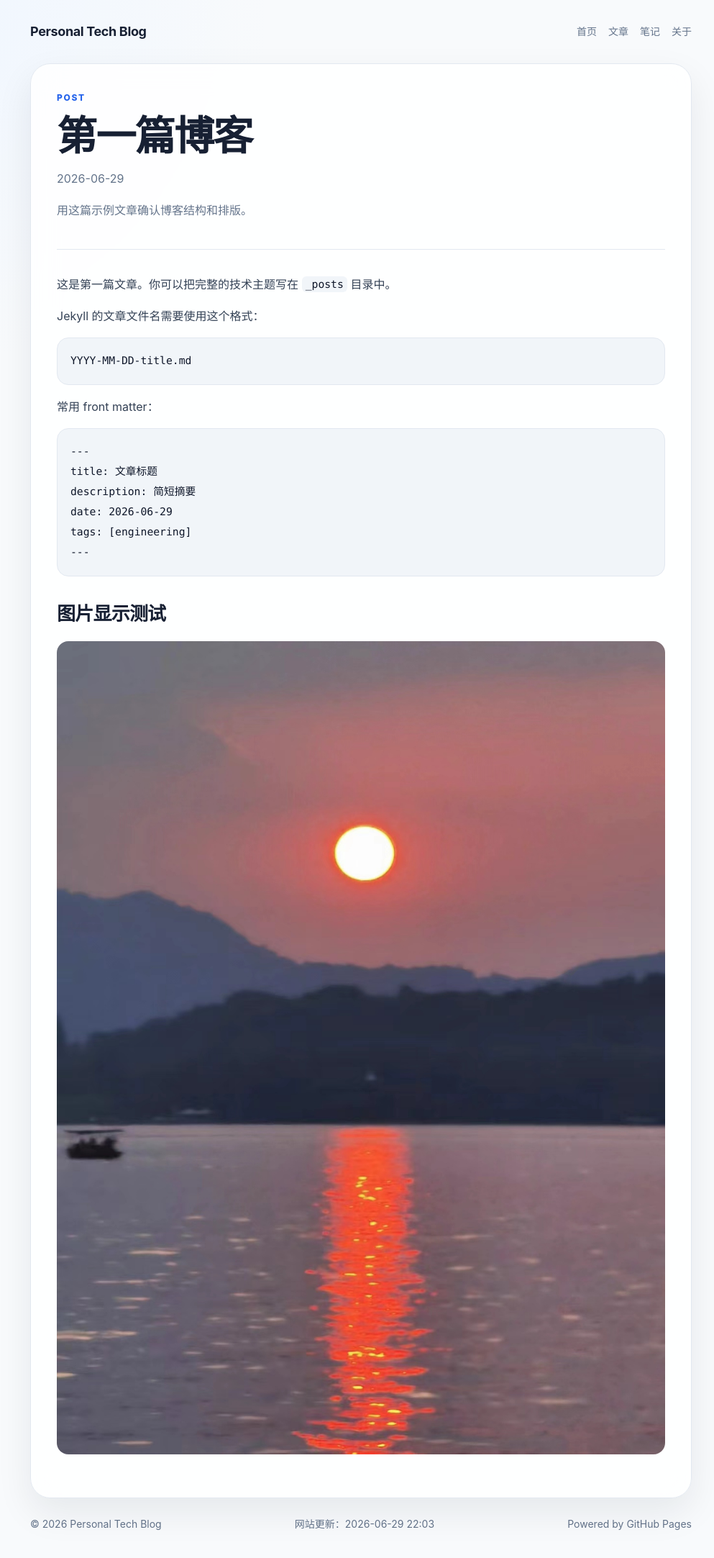
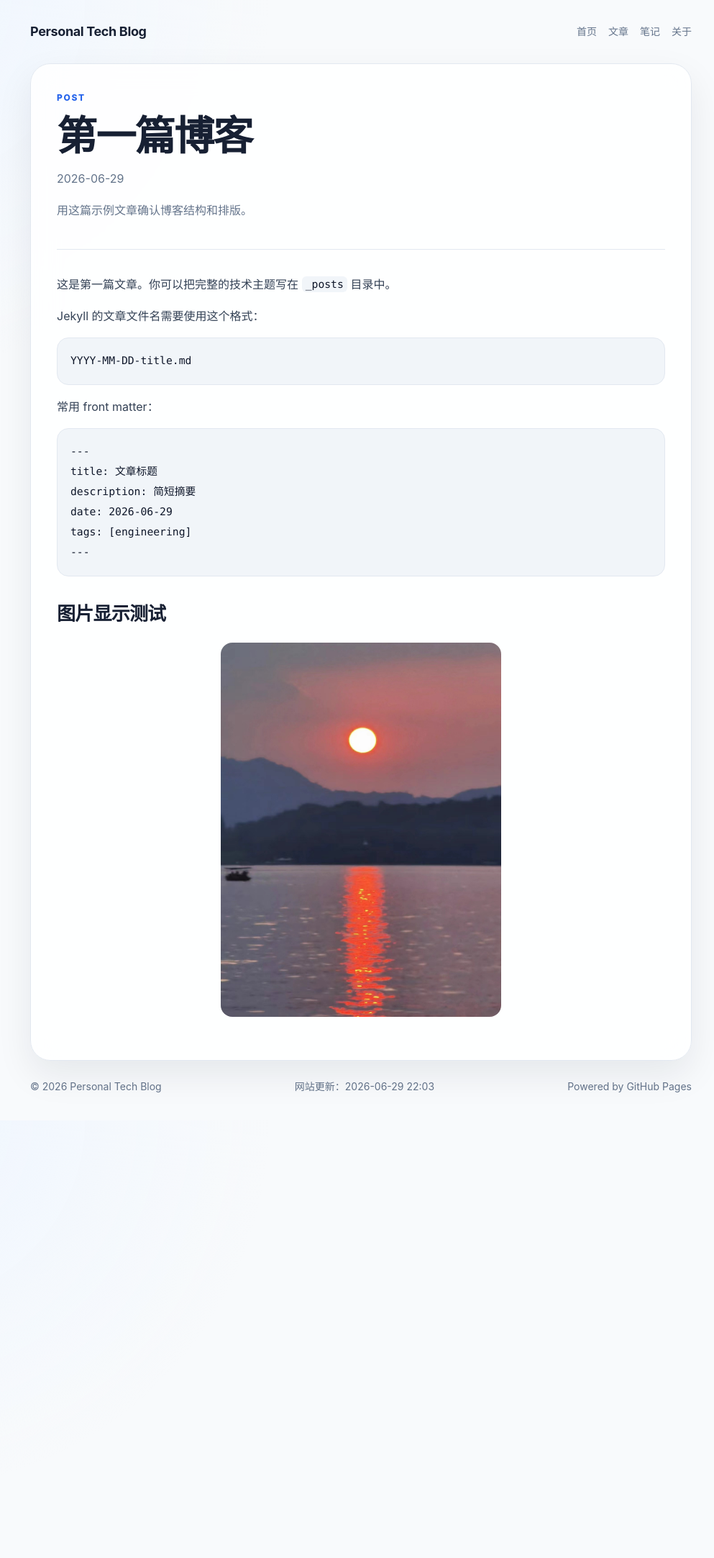
Before and after one commit to zihayi/zihayi.github.io, a Jekyll site: the page built from _posts/2026-06-29-welcome.md, in a window 1280 px wide. Shown: the whole page at 72% size, without its empty margins (138-1131 px from the left). Built offline with Jekyll 4.4.1, drawn with Linux system fonts in a browser that asks for light colours; after the commit the page ends 1557 px from its top, so only the background shows below that.

Commit message:
picture size

```diff
--- a/assets/css/style.css
+++ b/assets/css/style.css
@@ -198,6 +198,14 @@ img {
   border-radius: 16px;
 }
 
+.article img {
+  display: block;
+  width: auto;
+  max-width: min(100%, 720px);
+  max-height: 520px;
+  margin: 24px auto;
+}
+
 .site-footer {
   display: flex;
   justify-content: space-between;
```
